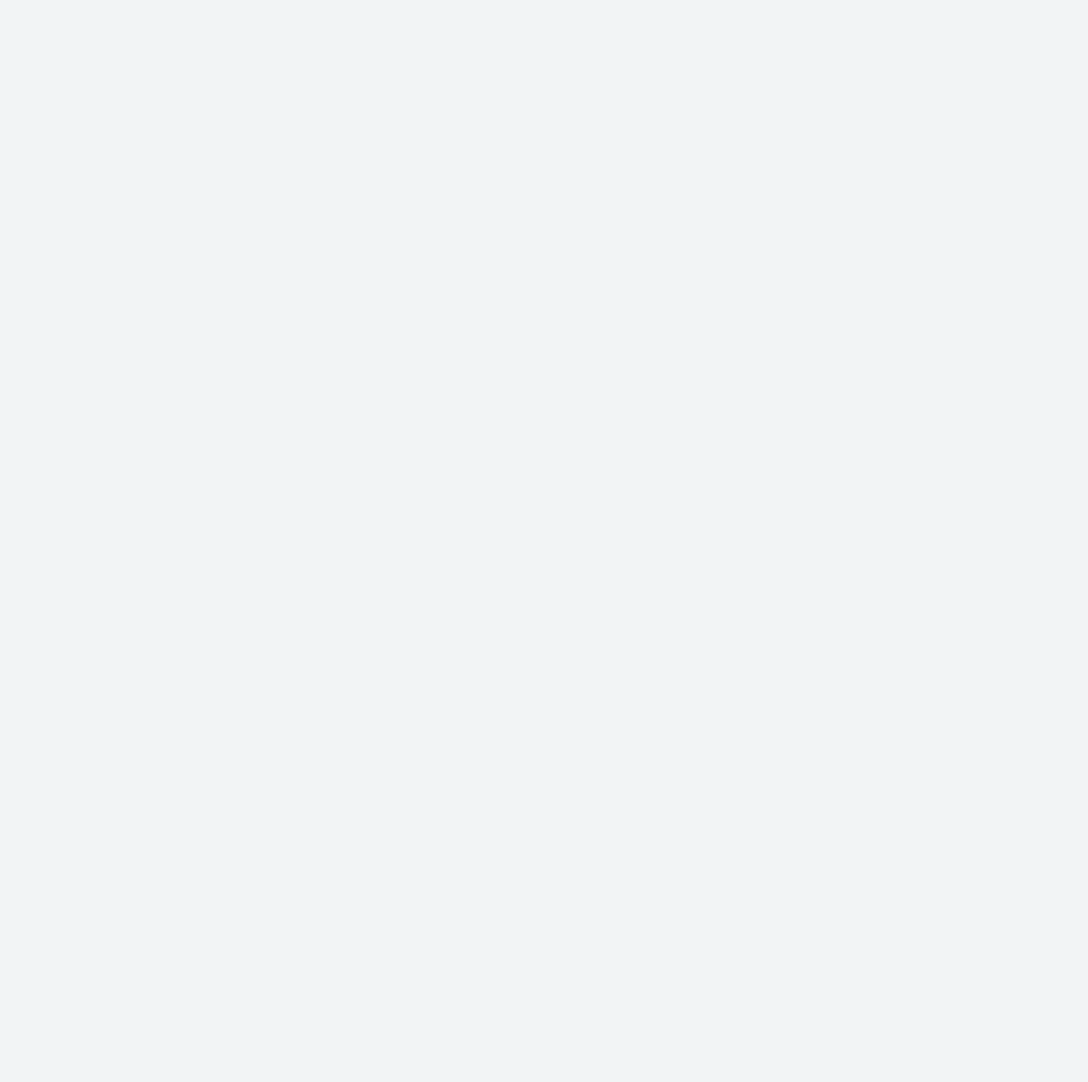
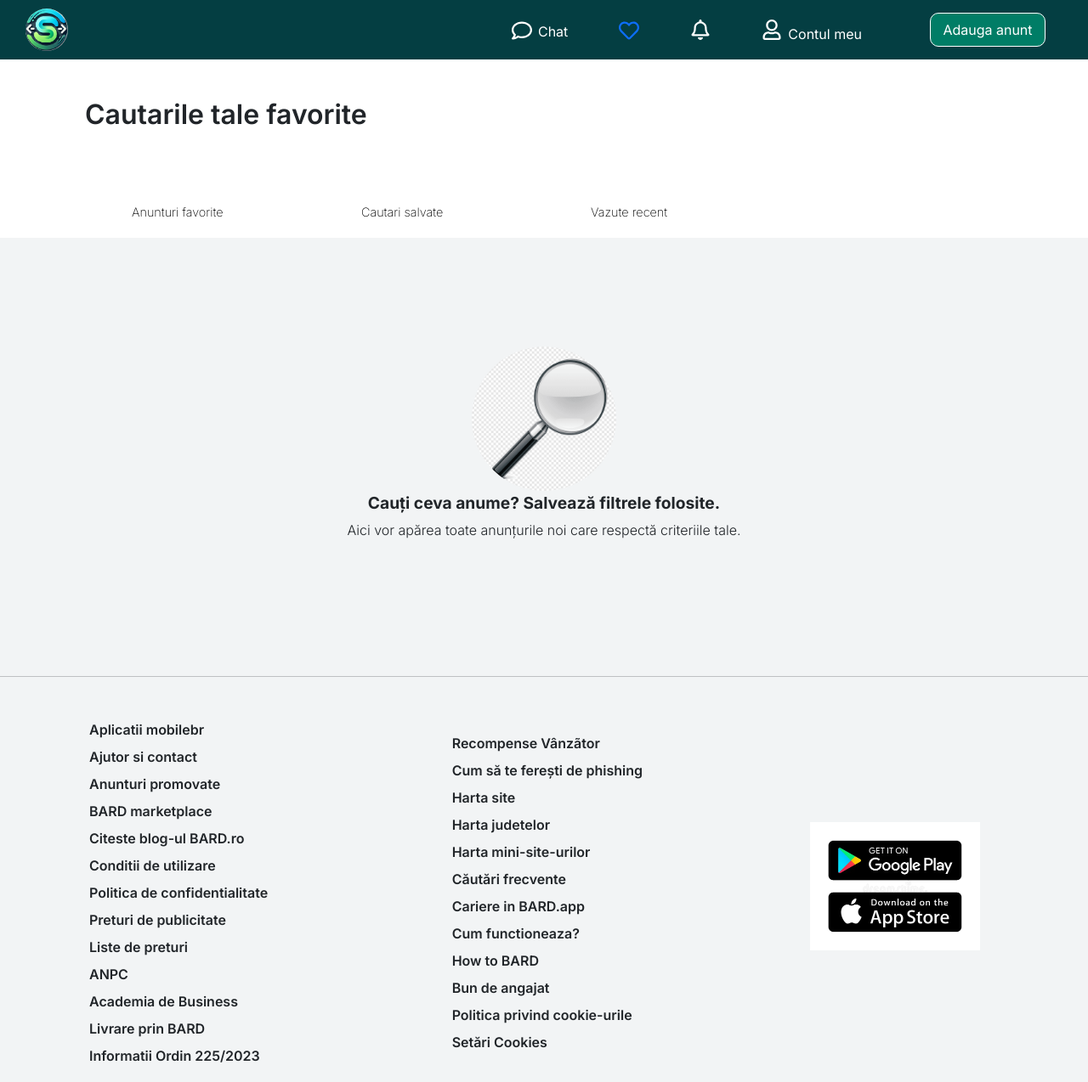
Before and after one commit to scaevola1981/BARD.app, a React (Vite) app: page /favorite in a window 1280 px wide. Before the commit this address had no page. Shown: the whole page at 85% size. Before the commit the page ends 800 px from the top, so only its background shows below. Built offline with nearby package versions, Linux system fonts and the light colour scheme; a web font is replaced by a local one.

Commit message:
Terminat pagina principala din navbar cu icon inima (favorite) urmeaza paginile secundare

```diff
--- a/src/App.jsx
+++ b/src/App.jsx
@@ -1,17 +1,19 @@
 import 'bootstrap/dist/css/bootstrap.min.css';
-import { BrowserRouter as Router, Routes, Route } from 'react-router-dom';
+import { Routes, Route } from 'react-router-dom';
 import Home from './assets/Components/home';
 import Chat from './assets/Pages/Chat/chat';
 import './index.css';
+import Favorite from './assets/Pages/Favorite-icon/favorite';
 
 function App() {
   return (
-    <Router>
+
       <Routes>
         <Route path="/" element={<Home />} />
         <Route path="/chat" element={<Chat />} />
+        <Route path='/favorite' element={<Favorite/>}/>
       </Routes>
-    </Router>
+
   );
 }
 
--- a/src/assets/Components/Header/header.jsx
+++ b/src/assets/Components/Header/header.jsx
@@ -12,10 +12,13 @@ const Header = () => {
         </div>
         <div className="header-icons">
           <Link to='/chat' className="chat-icon">
-             <FaRegComment />
+             <FaRegComment className=''/>
              <span className='chat-span'>Chat</span>
           </Link>
-             <FaRegHeart className="heart-icon" />
+          <Link to='/favorite' className='favorite-icon'>
+          <FaRegHeart className="heart-icon" />
+          </Link>
+
              <FaRegBell className="notification-icon" />
           <div className="my-account-icon">
              <FaRegUser className='user-name-icon'/>
--- /dev/null
+++ b/src/assets/Pages/Favorite-icon/favorite.css
@@ -0,0 +1,68 @@
+* {
+  margin: 0;
+  padding: 0;
+  box-sizing: border-box;
+}
+
+.h1-container {
+  display: flex;
+  flex-direction: column;
+  justify-content: center;
+  width: 100%;
+  min-height: 150px;
+  background-color: white;
+}
+
+.h1-container h1 {
+  font-family: 'Inter' sans-serif;
+  font-weight: 600;
+  font-size: 2rem;
+  margin: 20px 0 40px 100px;
+}
+
+.para-container {
+  display: flex;
+  width: 100%;
+  height: 60px;
+  align-items: center;
+  background-color: white;
+}
+
+.para-container p {
+  justify-content: center;
+  border: none;
+  font-weight: 200;
+  font-size: 0.9rem;
+  background-color: white;
+  color: #000000;
+  width: 120px;
+  margin-left: 150px;
+}
+
+.filtered-ads-container {
+    display: flex;
+    flex-direction: column;
+    align-items: center;
+    width: 100%;
+    min-height: 500px;
+    justify-content: center;
+}
+
+.filtered-ads-container-icon {
+   width: 170px;
+   height: 170px;
+   border-radius: 50%;
+   margin-bottom: 150px 0 15px 0;
+}
+
+.filtered-ads-container-para-title {
+    font-weight:bold;
+    margin-bottom: 5px ;
+    font-size: 1.2rem;
+
+}
+
+.filtred-adds-container-para {
+    font-weight: 300;
+    font-size:1rem;
+}
--- /dev/null
+++ b/src/assets/Pages/Favorite-icon/favorite.jsx
@@ -0,0 +1,52 @@
+import Header from '../../Components/Header/header';
+import './favorite.css';
+
+const Favorite = () => {
+  return (
+    <>
+      <Header />
+
+        <div className="h1-container">
+          <h1>Cautarile tale favorite</h1>
+        </div>
+        <div className='para-container'>
+          <p>Anunturi favorite</p>
+          <p>Cautari salvate</p>
+          <p>Vazute recent</p>
+        </div>
+        <div className="filtered-ads-container">
+          <img className="filtered-ads-container-icon" src="./foto-icons/magnifying-glass.png" alt="" />
+          <p className="filtered-ads-container-para-title">
+            Cauți ceva anume? Salvează filtrele folosite.
+          </p>
+          <p className="filtred-adds-container-para">
+            Aici vor apărea toate anunțurile noi care respectă criteriile tale.
+          </p>
+        </div>
+        <hr />
+        <div className="footer-chat-page">
+     <p>
+          Aplicatii mobilebr <br /> Ajutor si contact <br /> Anunturi promovate{' '}
+          <br /> BARD marketplace <br />
+          Citeste blog-ul BARD.ro <br />
+          Conditii de utilizare <br /> Politica de confidentialitate <br />
+          Preturi de publicitate <br /> Liste de preturi <br /> ANPC <br />
+          Academia de Business <br /> Livrare prin BARD <br /> Informatii Ordin
+          225/2023 <br />
+        </p>
+        <p>
+          Recompense Vânzãtor <br /> Cum să te ferești de phishing <br /> Harta
+          site <br /> Harta judetelor <br /> Harta mini-site-urilor <br />{' '}
+          Căutări frecvente <br /> Cariere in BARD.app <br /> Cum functioneaza?{' '}
+          <br /> How to BARD <br /> Bun de angajat <br /> Politica privind
+          cookie-urile <br />
+          Setări Cookies
+        </p>
+        <img src="./foto-icons/google & appStore icons.jpg" alt="" />
+     </div>
+
+    </>
+  );
+};
+
+export default Favorite;
--- a/src/assets/Pages/pages.jsx
+++ b/src/assets/Pages/pages.jsx
@@ -3,6 +3,7 @@
 import { Routes, Route } from "react-router-dom";
 import Chat from './Chat/chat'
 import Home from '../Components/home'
+import Favorite from "./Favorite-icon/favorite";
 
 const Pages = () => {
      return (
@@ -10,6 +11,7 @@ const Pages = () => {
         <Routes>
             <Route path="/" element={<Home/>}/>
             <Route path='/chat' element={ <Chat/>}/>
+            <Route path='/favorite-icon' element={<Favorite/>}/>
         </Routes>
      )
 }
```
Also changed, not shown: src/main.jsx (+4 -3 lines), public/foto-icons/magnifying-glass.png (added).
